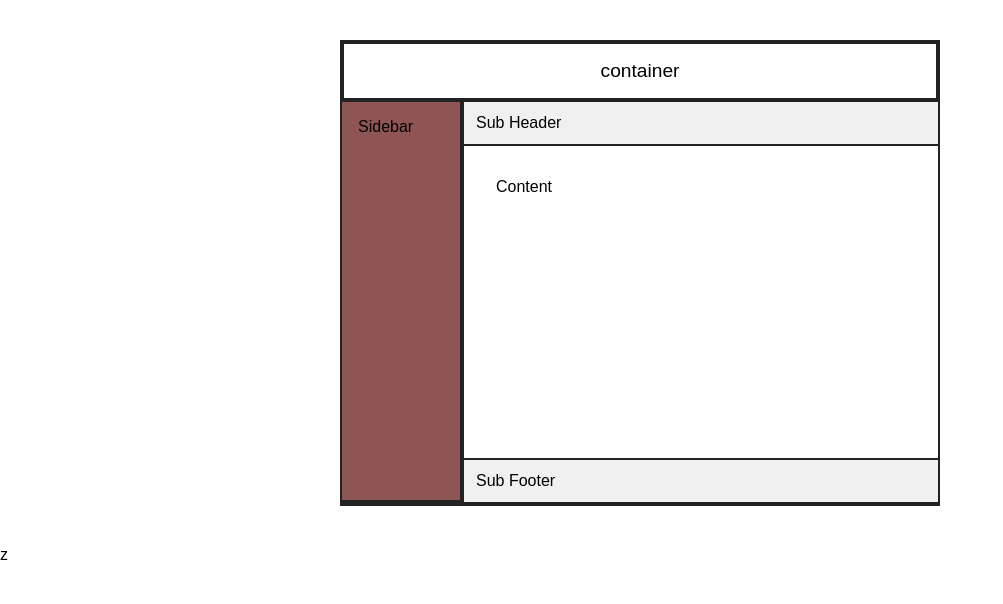
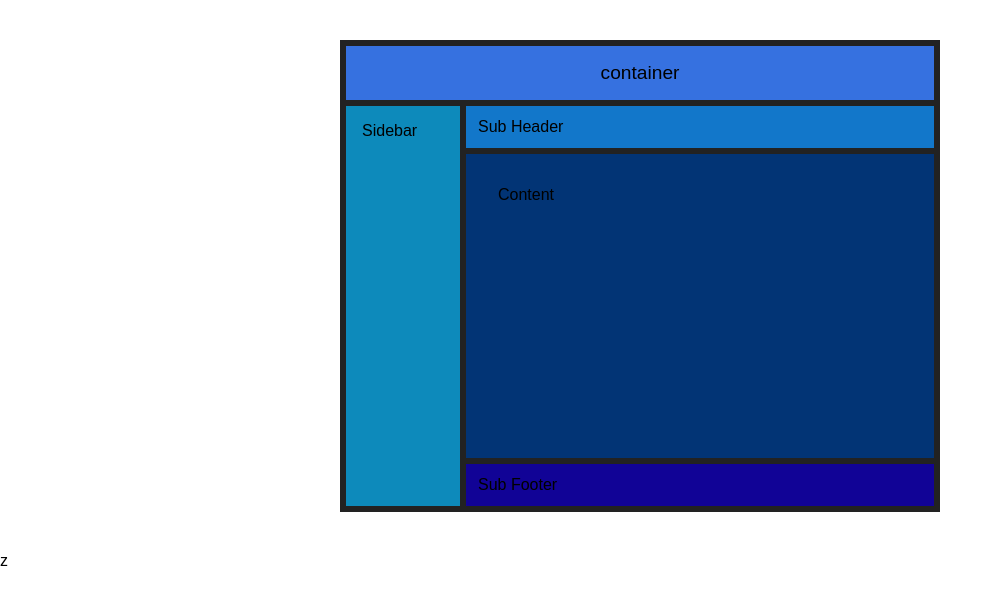
Before and after one commit to C920dj/layouttt, a plain HTML site: page index.html in a window 1280 px wide. Shown: the whole page, without its empty margins (0-1003 px from the left). Drawn offline with Linux system fonts and the light colour scheme.

Commit message:
Update style.css

```diff
--- a/style.css
+++ b/style.css
@@ -6,14 +6,14 @@ body {
 .container {
   max-width: 600px;
   margin: 40px auto;
-  border: 2px solid #222;
+  border: 6px solid #222; /* Outer thick frame */
   padding: 0;
   box-sizing: border-box;
-  background: #fff;
+  background: #3671e0;
 }
 
 header {
-  border: 2px solid #222;
+  border-bottom: 6px solid #222; /* Only bottom, avoids double with container */
   padding: 16px;
   font-size: 1.2em;
   text-align: center;
@@ -23,21 +23,15 @@ header {
   display: grid;
   grid-template-columns: 120px 1fr;
   grid-template-rows: auto 1fr auto;
-  gap: 0;
-  border-top: 2px solid #222;
-  border-bottom: 2px solid #222;
   min-height: 400px;
 }
 
 .sidebar {
   grid-row: 1 / 4;
   grid-column: 1 / 2;
-  border-right: 2px solid #222;
-  border-bottom: 2px solid #222;
-  border-top: none;
-  border-left: none;
+  border-right: 6px solid #222; /* Only right border */
   padding: 16px;
-  background: #8f5555;
+  background: #0d8abb;
 }
 
 .main {
@@ -48,22 +42,19 @@ header {
 }
 
 .subheader {
-  border-bottom: 2px solid #222;
-  border-left: 2px solid #222;
+  border-bottom: 6px solid #222; /* Single bottom line */
   padding: 12px;
-  background: #f0f0f0;
+  background: #1277ca;
 }
 
 .content {
-  border-left: 2px solid #222;
   padding: 32px;
   min-height: 200px;
-  background: #fff;
+  background: #023475;
 }
 
 .subfooter {
-  border-top: 2px solid #222;
-  border-left: 2px solid #222;
+  border-top: 6px solid #222; /* Single top line */
   padding: 12px;
-  background: #f0f0f0;
+  background: #110396;
 }
```
